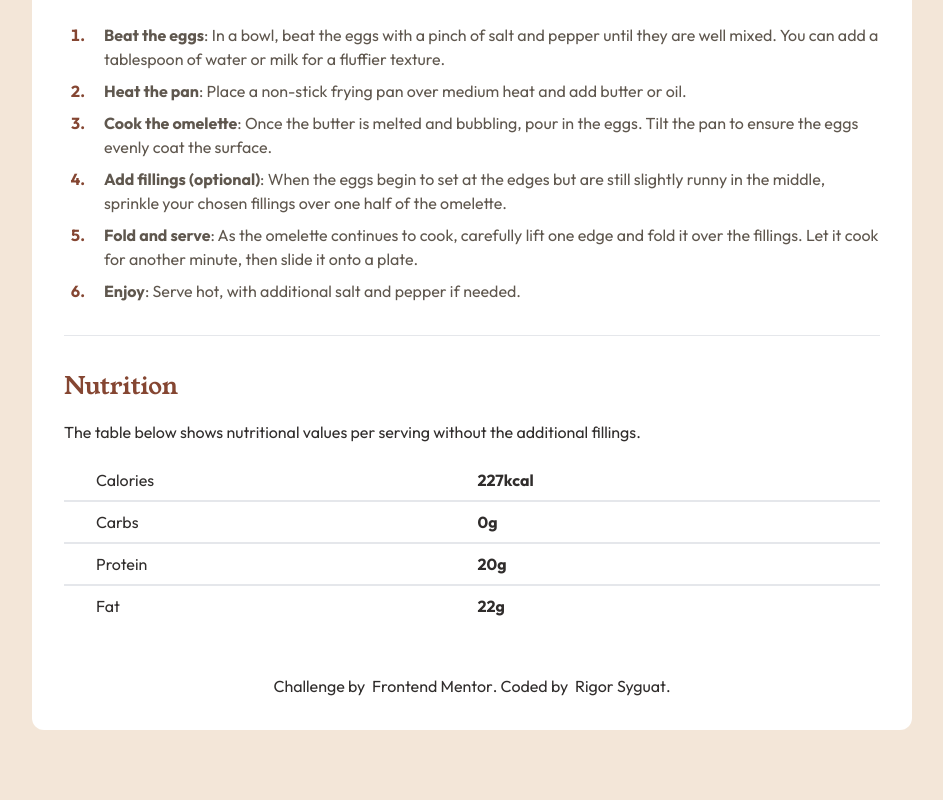
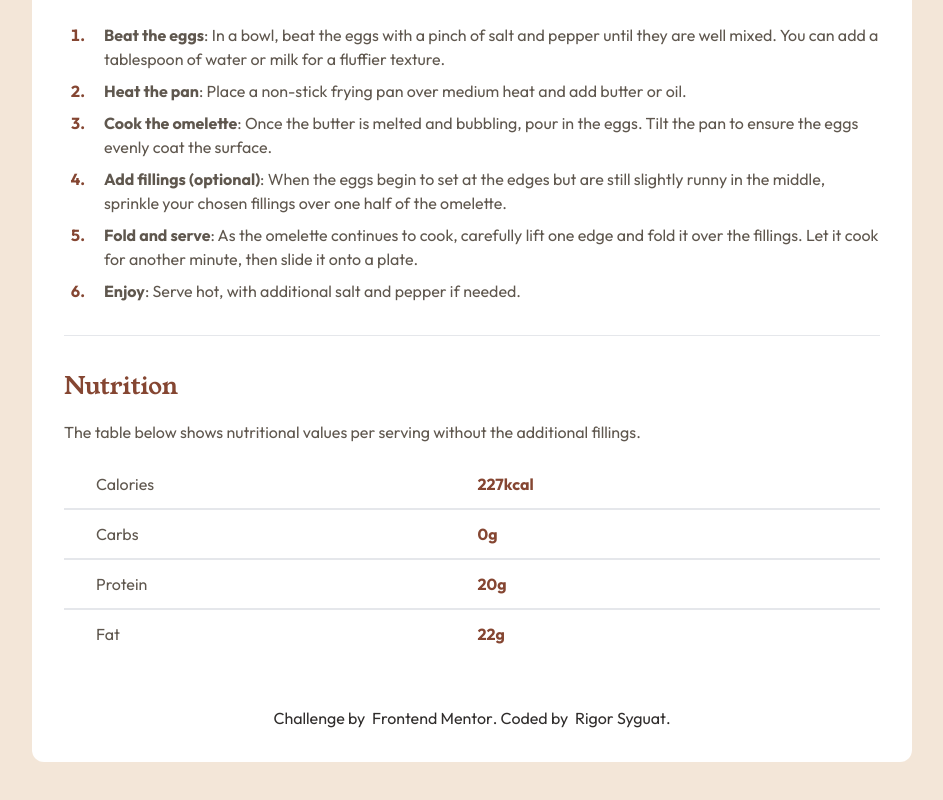
Before and after one commit to rgsyg/recipe-page-main, a Next.js app: page / in a window 1280 px wide. Shown: the part 1155-1955 px from the top of the page, without its empty margins (168-1111 px from the left). Built offline with nearby package versions, Linux system fonts and the light colour scheme.

Commit message:
change nutrition section style

```diff
--- a/components/Instructions.tsx
+++ b/components/Instructions.tsx
@@ -3,7 +3,7 @@ import React from 'react'
 const Instructions = ({ font }: any) => {
   return (
     <section>
-      <hr className="h-px my-8 bg-light-grey "></hr>
+      <hr className="h-px my-8 bg-light-grey"></hr>
       <h2 className={`${font} mb-4`}>Instructions</h2>
       <ol className="flex flex-col gap-2 text-nutmeg font-bold">
         <li><div className="pl-4 text-wenge-brown">Beat the eggs<span className="font-normal">: In a bowl, beat the eggs with a pinch of salt and pepper until they are well mixed. You can add a tablespoon of water or milk for a fluffier texture.</span></div></li>
--- a/components/Nutrition.tsx
+++ b/components/Nutrition.tsx
@@ -3,25 +3,25 @@ import React from 'react'
 const Nutrition = ({ font }: any) => {
   return (
     <section>
-      <hr className="h-px my-8 bg-gray-200 border-0 dark:bg-gray-700"></hr>
+      <hr className="h-px my-8 bg-light-grey"></hr>
       <h2 className={`${font} mb-4`}>Nutrition</h2>
-      <p className="mb-4">The table below shows nutritional values per serving without the additional fillings.</p>
+      <p className="mb-4 text-wenge-brown">The table below shows nutritional values per serving without the additional fillings.</p>
       <table className="w-full">
         <tr className='border-b-2'>
-          <td className='pl-8 py-2'>Calories</td>
-          <td className='pr-8 py-2 font-bold'>227kcal</td>
+          <td className='pl-8 py-3 text-wenge-brown'>Calories</td>
+          <td className='pr-8 py-3 font-bold text-nutmeg'>227kcal</td>
         </tr>
         <tr className='border-b-2'>
-          <td className='pl-8 py-2'>Carbs</td>
-          <td className='pr-8 py-2 font-bold'>0g</td>
+          <td className='pl-8 py-3 text-wenge-brown'>Carbs</td>
+          <td className='pr-8 py-3 font-bold text-nutmeg'>0g</td>
         </tr>
         <tr className='border-b-2'>
-          <td className='pl-8 py-2'>Protein</td>
-          <td className='pr-8 py-2 font-bold'>20g</td>
+          <td className='pl-8 py-3 text-wenge-brown'>Protein</td>
+          <td className='pr-8 py-3 font-bold text-nutmeg'>20g</td>
         </tr>
         <tr>
-          <td className='pl-8 py-2'>Fat</td>
-          <td className='pr-8 py-2 font-bold'>22g</td>
+          <td className='pl-8 py-3 text-wenge-brown'>Fat</td>
+          <td className='pr-8 py-3 font-bold text-nutmeg'>22g</td>
         </tr>
       </table>
     </section>
```
